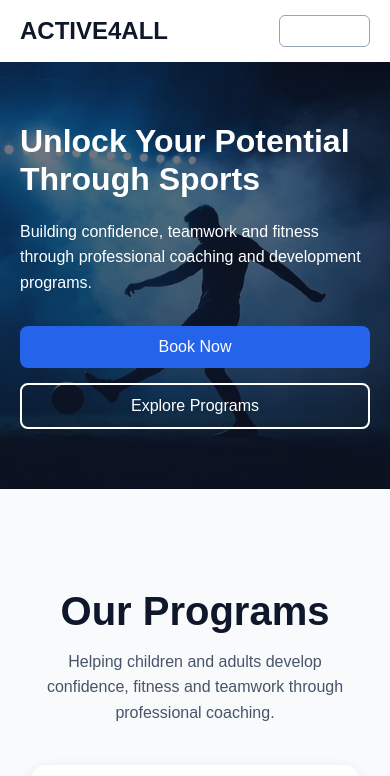
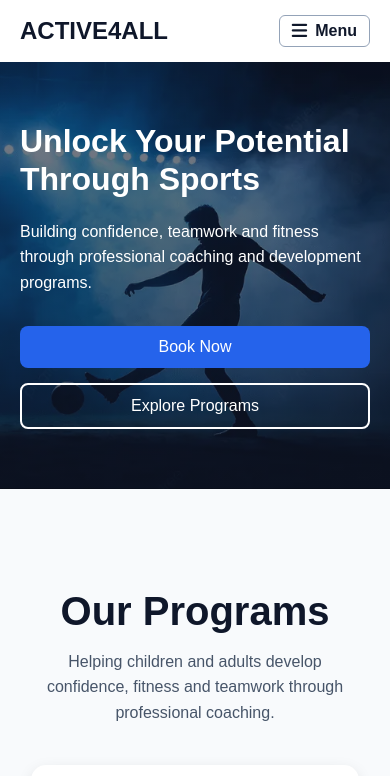
Before and after one commit to mokoenaeithan5-collab/Active4All, a plain HTML site: page index.html in a window 390 px wide. Shown: the top 776 px of the page. Drawn offline with Linux system fonts and the light colour scheme.

Commit message:
updated style.css

```diff
--- a/css/style.css
+++ b/css/style.css
@@ -80,7 +80,7 @@ nav a {
     align-items: center;
     gap: 8px;
     background: none;
-    color: var(--white);
+    color: var(--navy);
     border: 1px solid #94a3b8;
     border-radius: 6px;
     padding: 6px 12px;
@@ -99,7 +99,7 @@ nav a {
         outline-offset: 2px;
     }
 
-    /* Responce when menu is opened */
+    /* Response when menu is opened */
     nav.open .menu-toggle {
         background: var(--white);
     }
```
